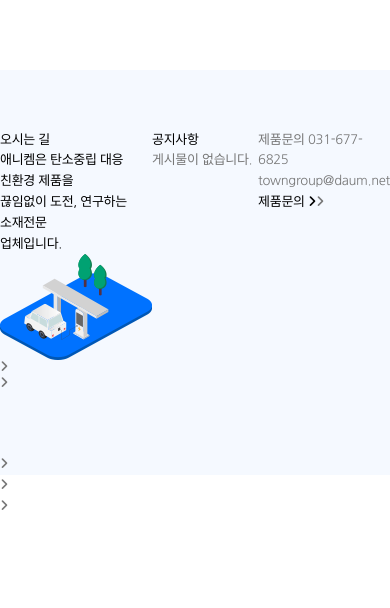
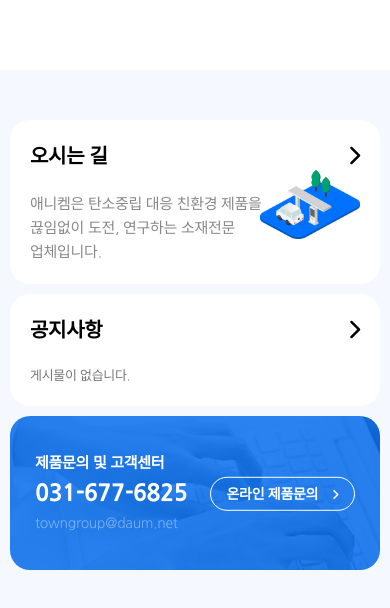
Before and after one commit to returnys/clone-anychem, a plain HTML site: page index.html in a window 390 px wide. Shown: the part 2196-2804 px from the top of the page. Before the commit the page ends 2712 px from the top, so only its background shows below. Drawn offline with nearby package versions, Linux system fonts and the light colour scheme.

Commit message:
feat: info 영역 반응형 적용 및 작업완료

```diff
--- a/css/info.scss
+++ b/css/info.scss
@@ -6,33 +6,139 @@
       display: grid;
       grid-template-columns: repeat(3, 1fr);
       .info-map {
+        padding-right: 40px;
+        border-right: 1px solid #ddd;
         &-link {
+          position: relative;
           .info-map-title {
+            display: block;
+            font-size: 20px;
+            font-weight: 700;
+            padding-bottom: 20px;
+            i {
+              float: right;
+              font-style: 12px;
+              line-height: 31px;
+            }
           }
           .info-map-txt {
+            position: relative;
+            color: #888;
+            font-size: 15px;
+            z-index: 1;
           }
           .info-map-img {
+            position: absolute;
+            right: 0;
+            top: 30px;
           }
         }
       }
       .info-notice {
+        padding: 0 40px;
         &-title {
+          display: block;
+          font-size: 20px;
+          font-weight: 700;
+          padding-bottom: 20px;
+          i {
+            float: right;
+            font-style: 12px;
+            line-height: 31px;
+          }
         }
         &-list {
         }
       }
       .info-faq {
+        background: #006aec url("../images/bn3_bg.png") no-repeat center;
+        background-size: cover;
+        font-size: 14px;
+        padding: 35px 25px;
+        border-radius: 20px;
+        color: #fff;
         &-title {
+          display: block;
+          font-size: 15px;
+          font-weight: 700;
         }
         &-tel {
+          position: relative;
+          display: block;
+          font-size: 23px;
+          font-weight: 900;
         }
         &-mail {
+          opacity: 0.4;
         }
         &-link {
-          .fa-solid.fa-angle-right {
+          position: absolute;
+          right: 0;
+          top: 50%;
+          transform: translateY(-50%);
+          font-size: 14px;
+          color: #fff;
+          padding: 5px 15px;
+          border: 1px solid #fff;
+          border-radius: 30px;
+          i {
+            font-size: 12px;
+            padding-left: 10px;
           }
         }
       }
     }
   }
 }
+
+@media screen and (max-width: 1000px) {
+  .info {
+    .inner {
+      padding: 50px 10px;
+      .info-wrap {
+        grid-template-columns: 1fr 1fr;
+        grid-template-rows: auto;
+        row-gap: 40px;
+        .info-map {
+          padding-right: 20px;
+          .info-map-img {
+            width: 100px;
+          }
+        }
+        .info-notice {
+          padding: 0;
+          padding-left: 20px;
+        }
+        .info-faq {
+          grid-column: 1/3;
+        }
+      }
+    }
+  }
+}
+
+@media screen and (max-width: 768px) {
+  .info {
+    .inner {
+      .info-wrap {
+        grid-template-columns: 1fr;
+        grid-template-rows: auto;
+        row-gap: 10px;
+        .info-map {
+          padding: 20px;
+          border-right: 0;
+          background: #fff;
+          border-radius: 20px;
+        }
+        .info-notice {
+          padding: 20px;
+          background: #fff;
+          border-radius: 20px;
+        }
+        .info-faq {
+          grid-column: auto;
+        }
+      }
+    }
+  }
+}
--- a/index.html
+++ b/index.html
@@ -364,28 +364,35 @@
           <div class="info-wrap">
             <div class="info-map">
               <a href="#" class="info-map-link">
-                <span class="info-map-title">오시는 길</span>
+                <span class="info-map-title">
+                  오시는 길
+                  <i class="fa fa-chevron-right" aria-hidden="true"></i>
+                </span>
                 <p class="info-map-txt">
                   애니켐은 탄소중립 대응 친환경 제품을 <br />
                   끊임없이 도전, 연구하는 소재전문 <br />
                   업체입니다.
                 </p>
-                <img src="./images/bn1_icon.png" alt="" class="info-map-img"
-                >
+                <img src="./images/bn1_icon.png" alt="" class="info-map-img" />
               </a>
             </div>
             <div class="info-notice">
-              <a href="#" class="info-notice-title">공지사항</a>
+              <a href="#" class="info-notice-title">
+                공지사항
+                <i class="fa fa-chevron-right" aria-hidden="true"></i>
+              </a>
               <div class="info-notice-list">게시물이 없습니다.</div>
             </div>
             <div class="info-faq">
-              <span class="info-faq-title">제품문의</span>
-              <span class="info-faq-tel">031-677-6825</span>
+              <span class="info-faq-title">제품문의 및 고객센터</span>
+              <p class="info-faq-tel">
+                031-677-6825
+                <a href="#" class="info-faq-link">
+                  온라인 제품문의
+                  <i class="fa fa-angle-right" aria-hidden="true"></i>
+                </a>
+              </p>
               <span class="info-faq-mail">towngroup@daum.net</span>
-              <a href="#" class="info-faq-link">
-                제품문의
-                <i class="fa-solid fa-angle-right">
-              </a>
             </div>
           </div>
         </div>
```
Also changed, not shown: css/info.css, 1 other file.
